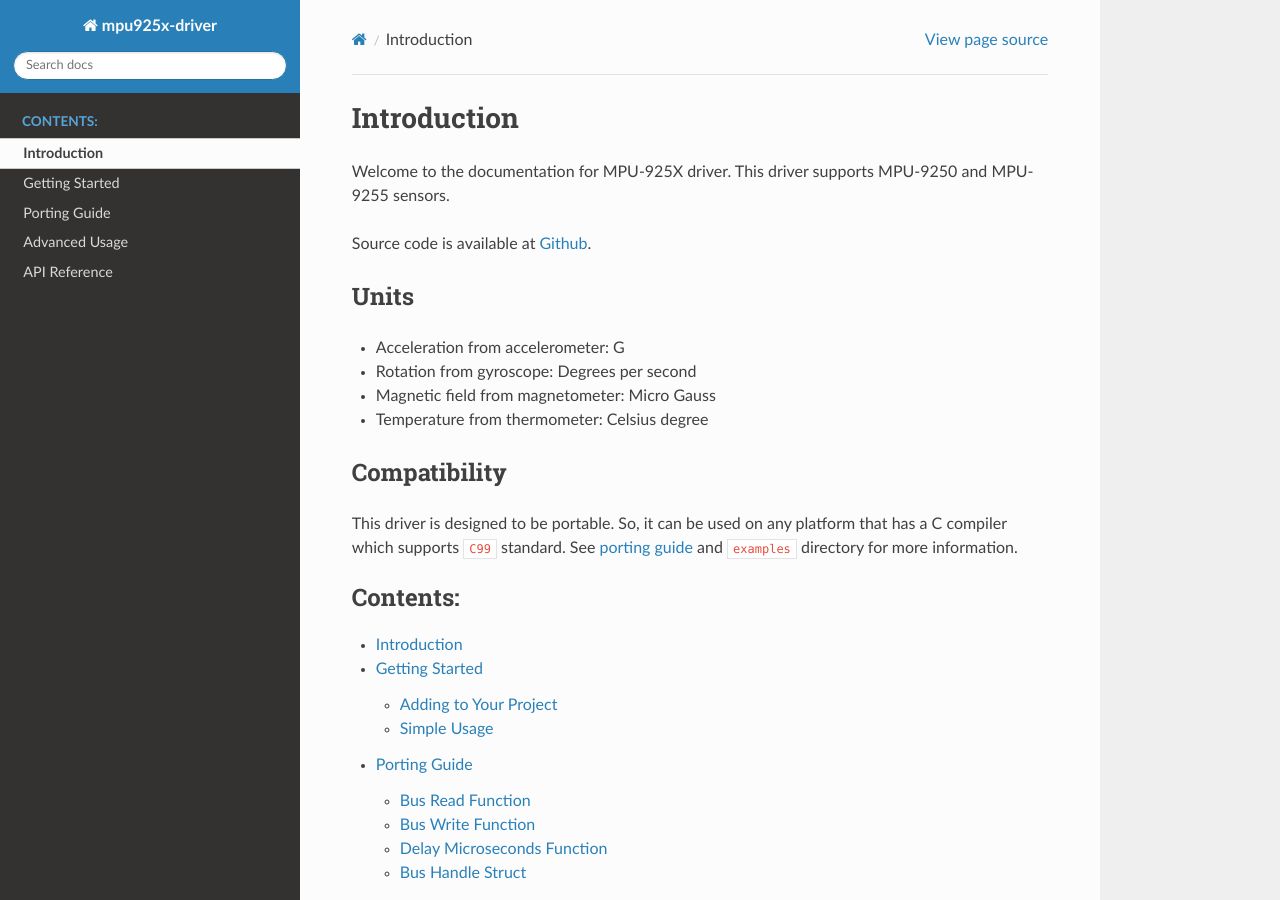
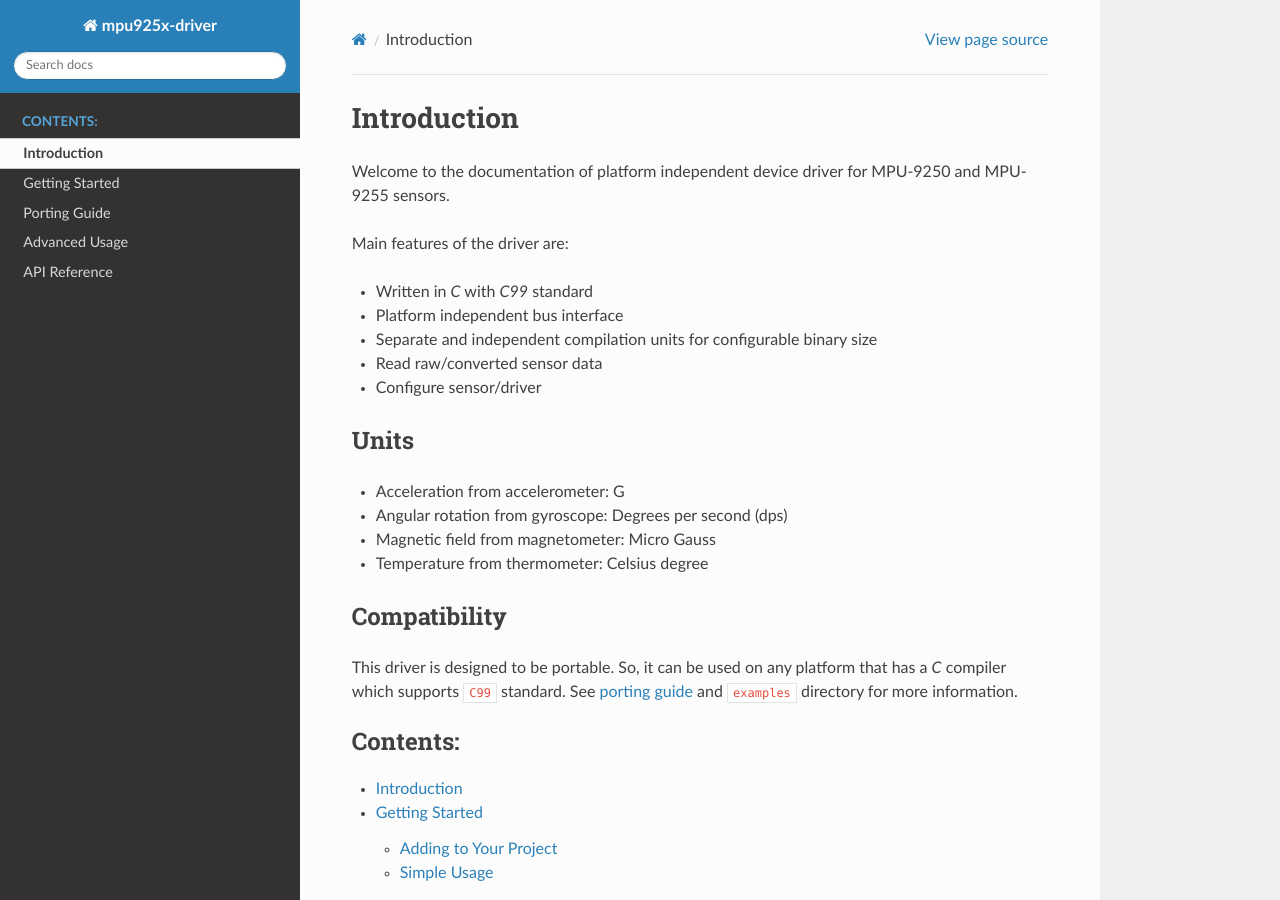
Before and after one commit to ceyhunsen/mpu925x-driver, a Sphinx documentation site: the page built from docs/source/index.rst, in a window 1280 px wide and 900 px high. Built offline with Sphinx 7.4.7 and the Read the Docs theme 2.0.0, drawn with Linux system fonts in a browser that asks for light colours; some of the changed text lies outside the part shown.

Commit message:
Improve introduction for the project.

```diff
--- a/docs/source/index.rst
+++ b/docs/source/index.rst
@@ -3,22 +3,28 @@
 Introduction
 ============
 
-Welcome to the documentation for MPU-925X driver. This driver supports MPU-9250 and MPU-9255 sensors.
+Welcome to the documentation of platform independent device driver for MPU-9250 and MPU-9255 sensors.
 
-Source code is available at `Github <https://github.com/ceyhunsen/mpu925x-driver>`_.
+Main features of the driver are:
+
+* Written in `C` with `C99` standard
+* Platform independent bus interface
+* Separate and independent compilation units for configurable binary size
+* Read raw/converted sensor data
+* Configure sensor/driver
 
 Units
 ^^^^^
 
 * Acceleration from accelerometer: G
-* Rotation from gyroscope: Degrees per second
+* Angular rotation from gyroscope: Degrees per second (dps)
 * Magnetic field from magnetometer: Micro Gauss
 * Temperature from thermometer: Celsius degree
 
 Compatibility
 ^^^^^^^^^^^^^
 
-This driver is designed to be portable. So, it can be used on any platform that has a C compiler which supports ``C99`` standard. See :ref:`porting guide<porting-guide>` and ``examples`` directory for more information.
+This driver is designed to be portable. So, it can be used on any platform that has a `C` compiler which supports ``C99`` standard. See :ref:`porting guide<porting-guide>` and ``examples`` directory for more information.
 
 .. toctree::
 	:maxdepth: 3
```
Also changed, not shown: other parts of docs/source/index.rst (+3 -2 lines), README.md (+5 -5 lines).
